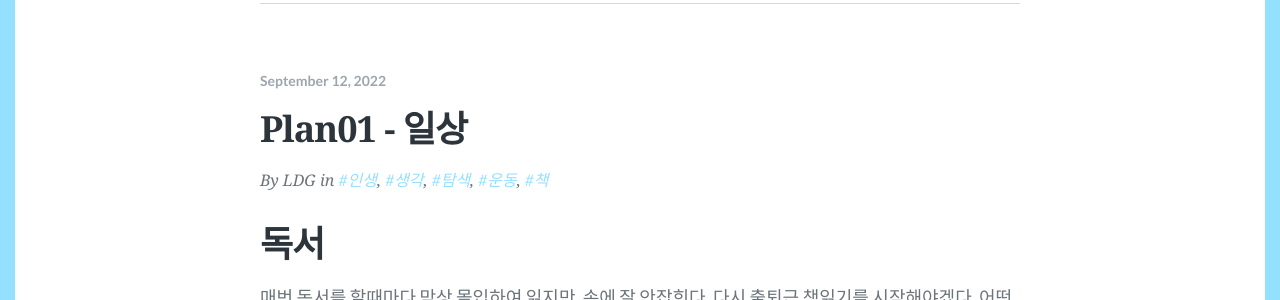
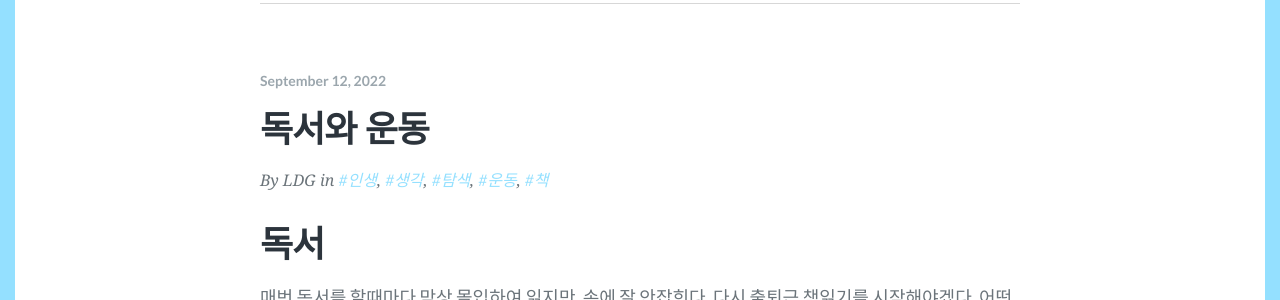
Before and after one commit to explorer0113/explorer0113.github.io, a Jekyll site: the page built from _posts/life/2022-09-12-Life explorer plan1 - Read and Workout.md, in a window 1280 px wide. Shown: the part 154-454 px from the top of the page. Built offline with Jekyll 4.4.1, drawn with Linux system fonts in a browser that asks for light colours; some web fonts are replaced; comment, search, counter and statistics services are not loaded.

Commit message:
change category

```diff
--- a/_posts/2022-09-12-Life explorer plan1 - Read and Workout.md
+++ b/_posts/life/2022-09-12-Life explorer plan1 - Read and Workout.md
@@ -1,10 +1,10 @@
 ---
 layout: post
-title: "Plan01 - 일상"
+title: "독서와 운동"
 description: "운동과 책"
 date: 2022-09-12
 tags: [인생, 생각, 탐색, 운동, 책]
-categories: Life, Workout, Reading
+categories: Life
 ---
 # 독서
 매번 독서를 할때마다 막상 몰입하여 읽지만, 손에 잘 안잡힌다. 다시 출퇴근 책읽기를 시작해야겠다. 어떤 책을 읽을지는 너무 고민하지 말도록 하자. 아직 큐에 쌓인 책이 많다.
```
Also changed, not shown: _posts/life/2022-09-10-Explorer0113 Reporting.md (renamed from _posts/2022-09-10-Explorer0113 Reporting.md).
